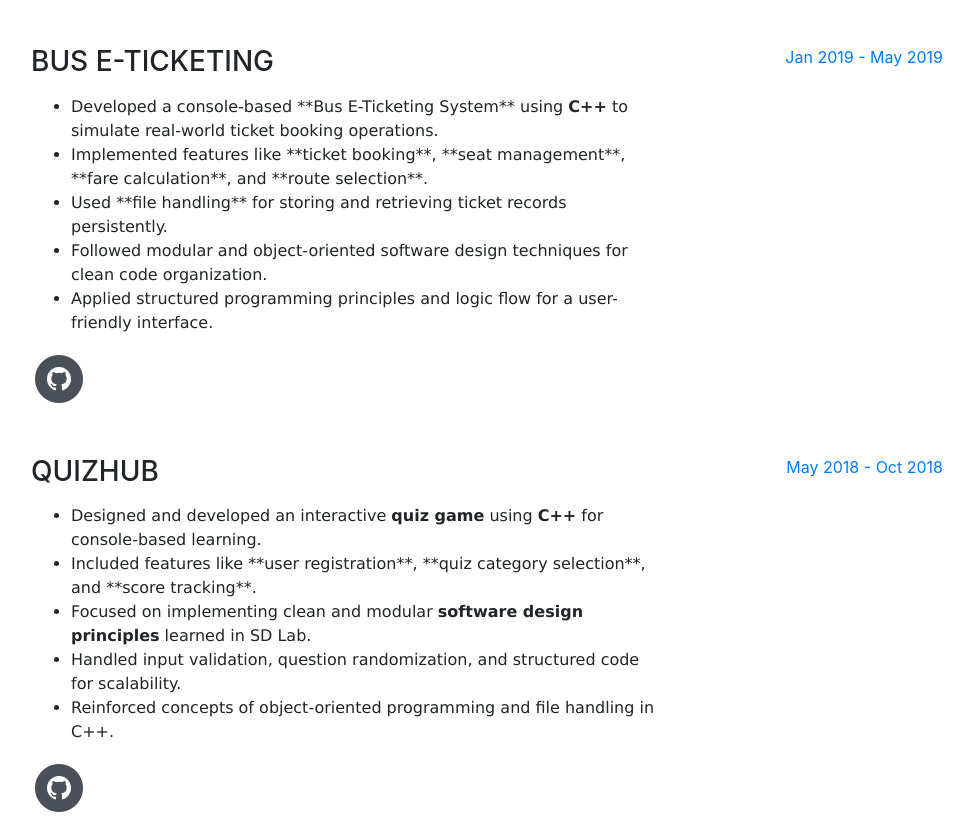
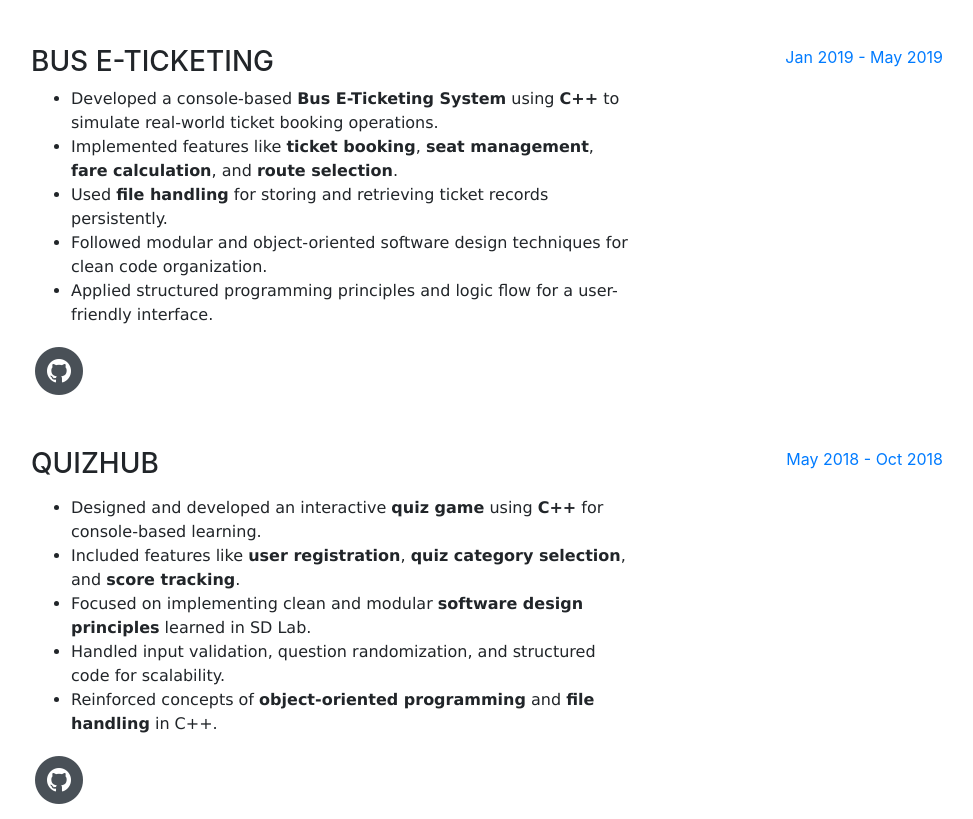
Before and after one commit to Rakesh6430/rakeshsqa.portfolio, a website with bundled scripts: page project.html in a window 1280 px wide. Shown: the part 3678-4497 px from the top of the page, without its empty margins (289-1262 px from the left). Built offline with nearby package versions, Linux system fonts and the light colour scheme; a web font is replaced by a local one.

Commit message:
portfolio cv v2  updated

```diff
--- a/project.html
+++ b/project.html
@@ -418,13 +418,16 @@
 		<div class="resume-item d-flex flex-column flex-md-row">
                 <div class="resume-content mr-auto">
                     <h3 class="mb-0">Bus E-ticketing</h3>
-              <div class="subheading mb-3"></div>
+                    <div class="subheading mb-2">
+
+
+                    </div>
                     <!-- <p><b>GPA: 5.00</b> [out of 5.00]</p> -->
 
-        <ul style="font-family:verdana">
-            <li>Developed a console-based **Bus E-Ticketing System** using <strong>C++</strong> to simulate real-world ticket booking operations.</li>
-            <li>Implemented features like **ticket booking**, **seat management**, **fare calculation**, and **route selection**.</li>
-            <li>Used **file handling** for storing and retrieving ticket records persistently.</li>
+                            <ul style="font-family: Verdana; word-wrap: break-word; white-space: normal; padding-right: 20px;">
+                                <li>Developed a console-based <strong>Bus E-Ticketing System</strong> using <strong>C++</strong> to simulate real-world ticket booking operations.</li>
+                                <li>Implemented features like <strong>ticket booking</strong>, <strong>seat management</strong>, <strong>fare calculation</strong>, and <strong>route selection</strong>.</li>
+                                <li>Used <strong>file handling</strong> for storing and retrieving ticket records persistently.</li>
                                 <li>Followed modular and object-oriented software design techniques for clean code organization.</li>
                                 <li>Applied structured programming principles and logic flow for a user-friendly interface.</li>
                             </ul>
@@ -457,12 +460,12 @@
               <div class="subheading mb-3"></div>
               <!-- <p><b>GPA: 5.00</b> [out of 5.00]</p> -->
 
-          <ul style="font-family:verdana">
+          <ul style="font-family: Verdana; word-wrap: break-word; white-space: normal; padding-right: 20px;">
               <li>Designed and developed an interactive <strong>quiz game</strong> using <strong>C++</strong> for console-based learning.</li>
-            <li>Included features like **user registration**, **quiz category selection**, and **score tracking**.</li>
+              <li>Included features like <strong>user registration</strong>, <strong>quiz category selection</strong>, and <strong>score tracking</strong>.</li>
               <li>Focused on implementing clean and modular <strong>software design principles</strong> learned in SD Lab.</li>
               <li>Handled input validation, question randomization, and structured code for scalability.</li>
-            <li>Reinforced concepts of object-oriented programming and file handling in C++.</li>
+              <li>Reinforced concepts of <strong>object-oriented programming</strong> and <strong>file handling</strong> in C++.</li>
           </ul>
 
 			  <ul class="list-inline list-social-icons mb-0">
```
Also changed, not shown: index.html (+8 -3 lines), Work Experience.html (indentation only). Lines whose indentation alone changed are shown as unchanged.
